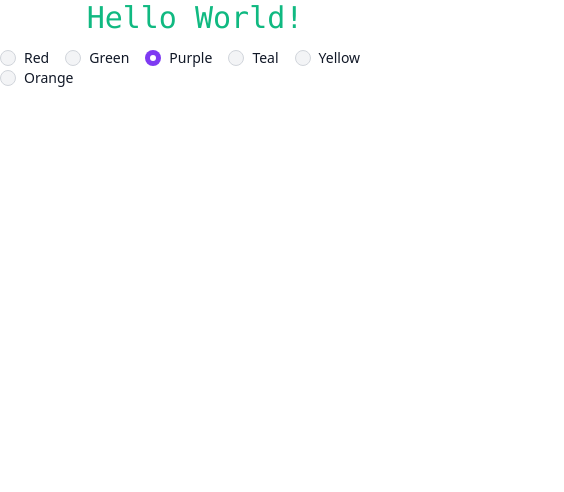
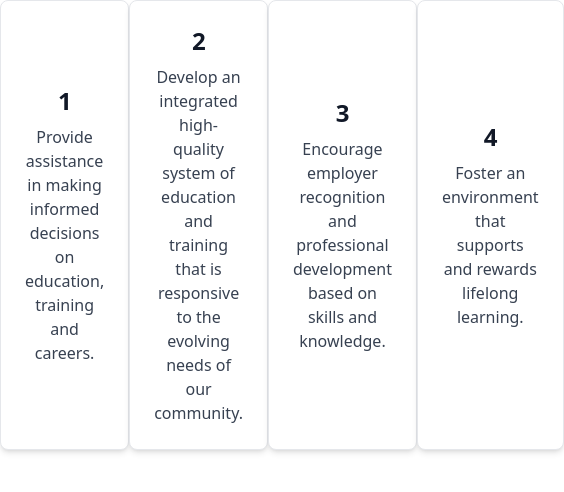
Before and after one commit to EK-Engineering/OK-Futures, a React (Create React App) app: page / in a window 390 px wide. Shown: the top 492 px of the page, 564 px wide, since content can reach past the window. Built offline with nearby package versions, Linux system fonts and the light colour scheme.

Commit message:
adds screen variable for use in mobile/browser styling

```diff
--- a/src/Components/Card/Card.jsx
+++ b/src/Components/Card/Card.jsx
@@ -1,14 +1,14 @@
 export default function Card({ num, txt }) {
 
   return (
-    <a href="#"
-        class="block p-6 max-w-sm bg-white rounded-lg border border-gray-200 shadow-md hover:bg-gray-100 dark:bg-gray-800 dark:border-gray-700 dark:hover:bg-gray-700">
+    <div
+        className="flex flex-col justify-center p-6 max-w-sm bg-white rounded-lg border border-gray-200 shadow-md dark:bg-gray-800 dark:border-gray-700">
         <h5
-            class="mb-2 text-2xl font-bold tracking-tight text-gray-900 dark:text-white">
+            className="mb-2 text-center text-2xl font-bold tracking-tight text-gray-900 dark:text-white">
                 {num}</h5>
         <p
-            class="font-normal text-gray-700 dark:text-gray-400">
+            className="font-normal text-center text-gray-700 dark:text-gray-400">
                 {txt}</p>
-    </a>
+    </div>
         )
     }
--- a/src/Components/KeyTruths/KeyTruths.jsx
+++ b/src/Components/KeyTruths/KeyTruths.jsx
@@ -1,19 +1,19 @@
 import Card from '../Card/Card.jsx';
 
 const content = [
-    {num: 1, txt: 'Help individuals make well-informed choices in education, training and careers'},
-    {num: 2, txt: 'Develop an integrated high-quality system of education and training that responds to constantly evolving needs'},
-    {num: 3, txt: 'Promote employer recognition and career development based on skills and mastery'},
-    {num: 4, txt: 'Foster a culture that supports and celebrates lifelong learning'}
+    {num: 1, txt: 'Provide assistance in making informed decisions on education, training and careers.'},
+    {num: 2, txt: 'Develop an integrated high-quality system of education and training that is responsive to the evolving needs of our community.'},
+    {num: 3, txt: 'Encourage employer recognition and professional development based on skills and knowledge.'},
+    {num: 4, txt: 'Foster an environment that supports and rewards lifelong learning.'}
     ]
 
 export default function KeyTruths() {
   return (
-    <div class="flex">
+    <div className="flex flex-row">
     {
       content.map(
         (truth) =>
-          <Card num={truth.num} txt={truth.txt} />
+          <Card key={truth.num + 1} num={truth.num} txt={truth.txt} />
         )
     }
     </div>
--- a/src/Views/Home/Home.jsx
+++ b/src/Views/Home/Home.jsx
@@ -1,37 +1,11 @@
 import 'flowbite';
+import KeyTruths from '../.././Components/KeyTruths/KeyTruths.jsx';
+
 
 export default function Home() {
   return (
     <>
-    <h1 className='text-emerald-500 text-3xl text-center pb-3 font-mono'>
-      Hello World!
-    </h1>
-    <div class="flex flex-wrap">
-    <div class="flex items-center mr-4">
-        <input id="red-radio" type="radio" value="" name="colored-radio" class="w-4 h-4 text-red-600 bg-gray-100 border-gray-300 focus:ring-red-500 dark:focus:ring-red-600 dark:ring-offset-gray-800 focus:ring-2 dark:bg-gray-700 dark:border-gray-600"/>
-        <label for="red-radio" class="ml-2 text-sm font-medium text-gray-900 dark:text-gray-300">Red</label>
-    </div>
-    <div class="flex items-center mr-4">
-        <input id="green-radio" type="radio" value="" name="colored-radio" class="w-4 h-4 text-green-600 bg-gray-100 border-gray-300 focus:ring-green-500 dark:focus:ring-green-600 dark:ring-offset-gray-800 focus:ring-2 dark:bg-gray-700 dark:border-gray-600"/>
-        <label for="green-radio" class="ml-2 text-sm font-medium text-gray-900 dark:text-gray-300">Green</label>
-    </div>
-    <div class="flex items-center mr-4">
-        <input checked id="purple-radio" type="radio" value="" name="colored-radio" class="w-4 h-4 text-purple-600 bg-gray-100 border-gray-300 focus:ring-purple-500 dark:focus:ring-purple-600 dark:ring-offset-gray-800 focus:ring-2 dark:bg-gray-700 dark:border-gray-600"/>
-        <label for="purple-radio" class="ml-2 text-sm font-medium text-gray-900 dark:text-gray-300">Purple</label>
-    </div>
-    <div class="flex items-center mr-4">
-        <input id="teal-radio" type="radio" value="" name="colored-radio" class="w-4 h-4 text-teal-600 bg-gray-100 border-gray-300 focus:ring-teal-500 dark:focus:ring-teal-600 dark:ring-offset-gray-800 focus:ring-2 dark:bg-gray-700 dark:border-gray-600"/>
-        <label for="teal-radio" class="ml-2 text-sm font-medium text-gray-900 dark:text-gray-300">Teal</label>
-    </div>
-    <div class="flex items-center mr-4">
-        <input id="yellow-radio" type="radio" value="" name="colored-radio" class="w-4 h-4 text-yellow-400 bg-gray-100 border-gray-300 focus:ring-yellow-500 dark:focus:ring-yellow-600 dark:ring-offset-gray-800 focus:ring-2 dark:bg-gray-700 dark:border-gray-600"/>
-        <label for="yellow-radio" class="ml-2 text-sm font-medium text-gray-900 dark:text-gray-300">Yellow</label>
-    </div>
-    <div class="flex items-center mr-4">
-        <input id="orange-radio" type="radio" value="" name="colored-radio" class="w-4 h-4 text-orange-500 bg-gray-100 border-gray-300 focus:ring-orange-500 dark:focus:ring-orange-600 dark:ring-offset-gray-800 focus:ring-2 dark:bg-gray-700 dark:border-gray-600" />
-        <label for="orange-radio" class="ml-2 text-sm font-medium text-gray-900 dark:text-gray-300">Orange</label>
-    </div>
-</div>
+    <KeyTruths />
     <script src="../path/to/flowbite/dist/flowbite.js"></script>
     </>
   )
--- a/tailwind.config.js
+++ b/tailwind.config.js
@@ -8,8 +8,13 @@ module.exports = {
   //the variables for tailwind. you can change or extend(which creates new ones)
   theme: {
     extend: {
-      "cadet-blue": "rgba(97, 150, 153, 0.705)"
-
+      "cadet-blue": "rgba(97, 150, 153, 0.705)",
+      // provides a theme-screen variable for us to use
+      // inline to develop responsively
+      // => @media (min-width: 992px) { ... }
+      screens: {
+        'lg': '800px',
+      }
     },
   },
   //tailwind specific, stuff only gets added here if the docs say so
```
Also changed, not shown: 1 other file (tests, documents, lock files or other folders).
